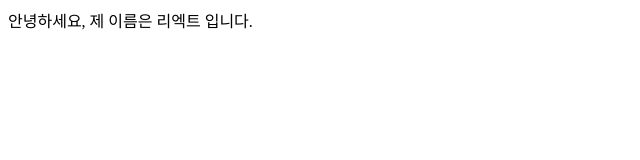
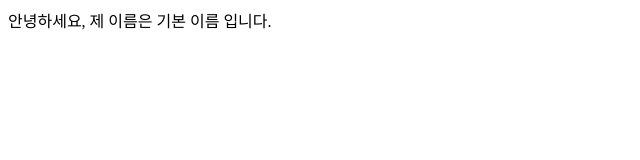
Before and after one commit to kororo11/Technology_React, a React (Create React App) app in the folder 03/hello-react/: page / in a window 1280 px wide. Shown: the top 160 px of the page, without its empty margins (0-640 px from the left). Built offline with nearby package versions, Linux system fonts and the light colour scheme.

Commit message:
props 기본값 설정 : defaultProps

```diff
--- a/03/hello-react/src/App.js
+++ b/03/hello-react/src/App.js
@@ -2,7 +2,7 @@ import React from 'react';
 import MyComponent from './MyComponent';
 
 const App = () => {
-	return <MyComponent name="리엑트" />;
+	return <MyComponent />;
 };
 
 export default App;
--- a/03/hello-react/src/MyComponent.js
+++ b/03/hello-react/src/MyComponent.js
@@ -4,4 +4,8 @@ const MyComponent = props => {
 	return <div>안녕하세요, 제 이름은 {props.name} 입니다.</div>;
 };
 
+MyComponent.defaultProps = {
+	name: '기본 이름',
+};
+
 export default MyComponent;
```
